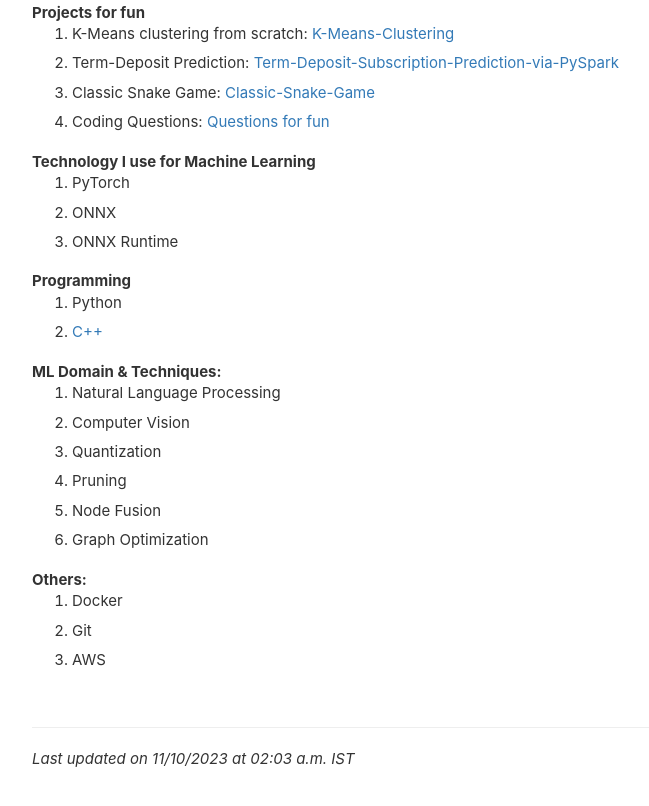
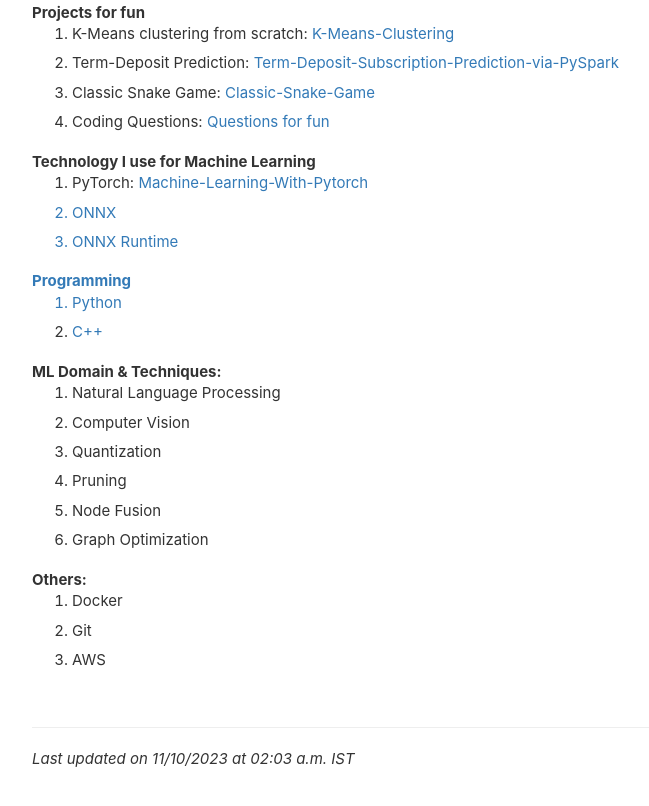
Before and after one commit to prasannabiswas-iitb/prasannabiswas-iitb.github.io, a plain HTML site: page index.html in a window 1280 px wide. Shown: the part 2173-2979 px from the top of the page, without its empty margins (38-687 px from the left). Drawn offline with nearby package versions, Linux system fonts and the light colour scheme.

Commit message:
added pytorch link

```diff
--- a/index.html
+++ b/index.html
@@ -148,7 +148,7 @@
         </ol>
         <b>Technology I use for Machine Learning</b>
         <ol>
-			<li>PyTorch</li>
+			<li>PyTorch: <a href = "https://github.com/prasannabiswas-iitb/Machine-Learning-With-Pytorch/tree/main/pytorch_basics"> Machine-Learning-With-Pytorch</li>
 			<li>ONNX</li>
 			<li>ONNX Runtime</li>
         </ol>
```
Also changed, not shown: 1 other file.
